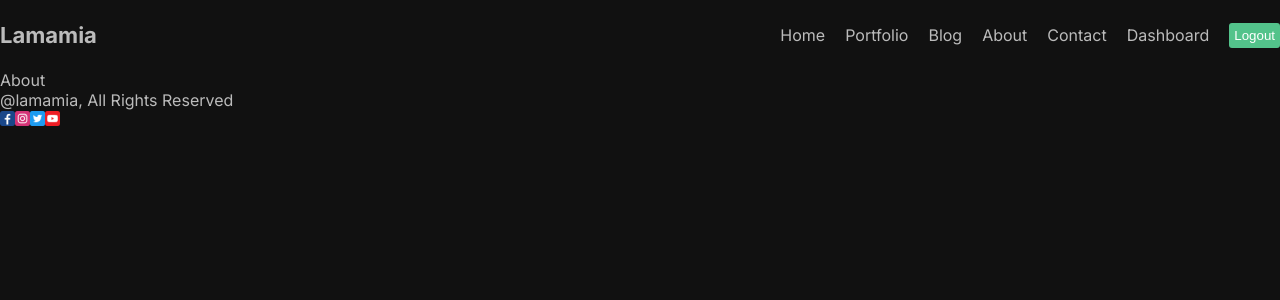
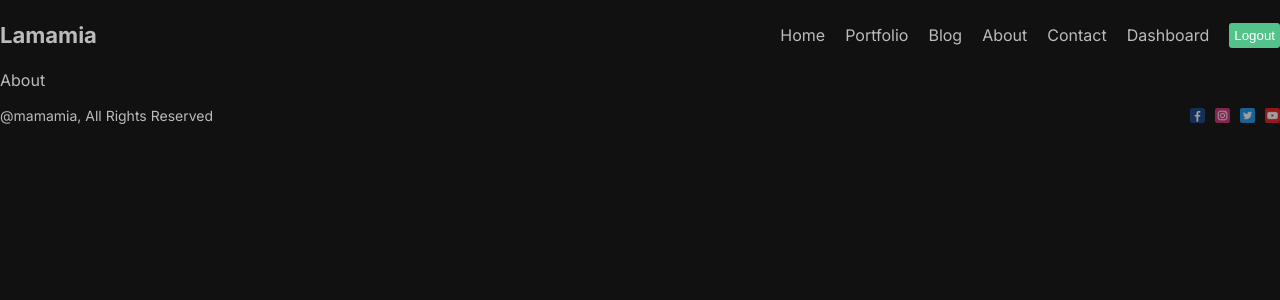
Before and after one commit to jasmeets-6575/learning-nextjs, a Next.js app in the folder by-lama-dev/: page /about in a window 1280 px wide. Shown: the top 300 px of the page. Built offline with nearby package versions, Linux system fonts and the light colour scheme.

Commit message:
setting up footer

```diff
--- a/by-lama-dev/src/components/footer/Footer.jsx
+++ b/by-lama-dev/src/components/footer/Footer.jsx
@@ -1,15 +1,40 @@
 import React from "react";
+import styles from "./footer.module.css";
 import Image from "next/image";
 
 const Footer = () => {
   return (
-    <div>
-      <div>@lamamia, All Rights Reserved</div>
-      <div>
-        <Image src="/1.png" alt="socials" width={15} height={15} />
-        <Image src="/2.png" alt="socials" width={15} height={15} />
-        <Image src="/3.png" alt="socials" width={15} height={15} />
-        <Image src="/4.png" alt="socials" width={15} height={15} />
+    <div className={styles.container}>
+      <div>@mamamia, All Rights Reserved</div>
+      <div className={styles.social}>
+        <Image
+          src="/1.png"
+          alt="socials"
+          className={styles.icon}
+          width={15}
+          height={15}
+        />
+        <Image
+          src="/2.png"
+          alt="socials"
+          className={styles.icon}
+          width={15}
+          height={15}
+        />
+        <Image
+          src="/3.png"
+          alt="socials"
+          className={styles.icon}
+          width={15}
+          height={15}
+        />
+        <Image
+          src="/4.png"
+          alt="socials"
+          className={styles.icon}
+          width={15}
+          height={15}
+        />
       </div>
     </div>
   );
--- /dev/null
+++ b/by-lama-dev/src/components/footer/footer.module.css
@@ -0,0 +1,18 @@
+.container {
+  height: 50px;
+  font-size: 14px;
+  display: flex;
+  align-items: center;
+  justify-content: space-between;
+}
+
+.social {
+  display: flex;
+  align-items: center;
+  gap: 10px;
+}
+
+.icon {
+  opacity: 0.6;
+  cursor: pointer;
+}
```
